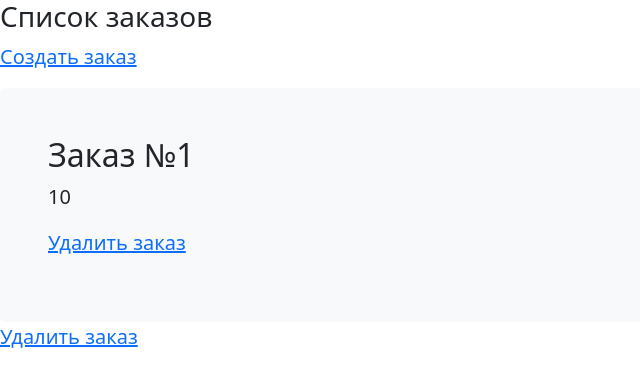
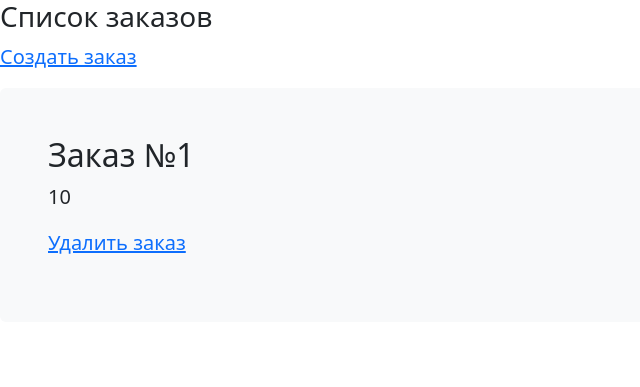
Before and after one commit to Fersawas/django_cafe, a Django app: page /order/orders/ in a window 1280 px wide. Shown: the top 387 px of the page, without its empty margins (0-640 px from the left). Run offline with Django 5.2, Linux system fonts and the light colour scheme; a user stored in the database is signed in; tables that the repository leaves empty hold one stand-in row (values such as "Sample post"); some libraries are stand-ins or nearby versions.

Commit message:
changes order-list.html

```diff
--- a/templates/order/order_list.html
+++ b/templates/order/order_list.html
@@ -9,7 +9,6 @@
     {% for order in orders %}
         {% include 'order/includes/order_detail_includes.html' %}
     {% endfor %}
-    <p class="lead"><a href="{% url 'orders:order-delete' order.id %}">Удалить заказ</a></p>
 </div>
 
 {% endblock %}
```
